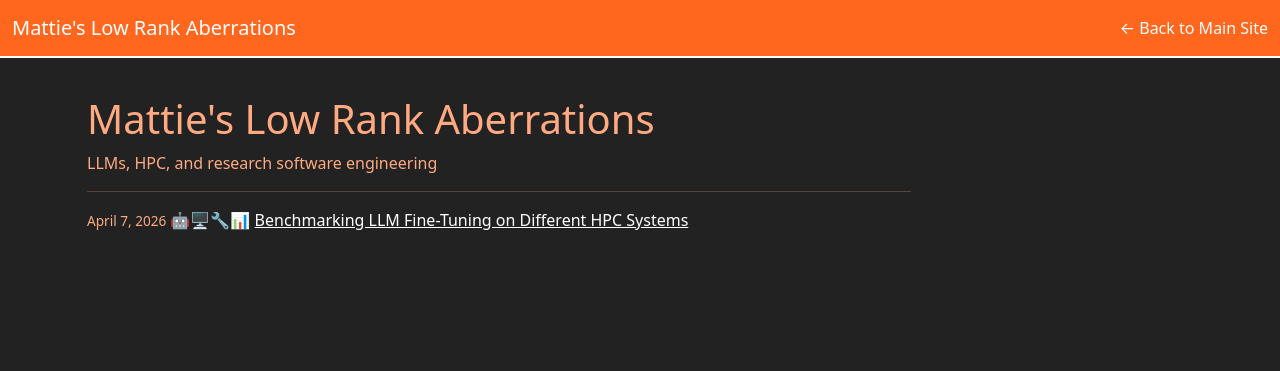
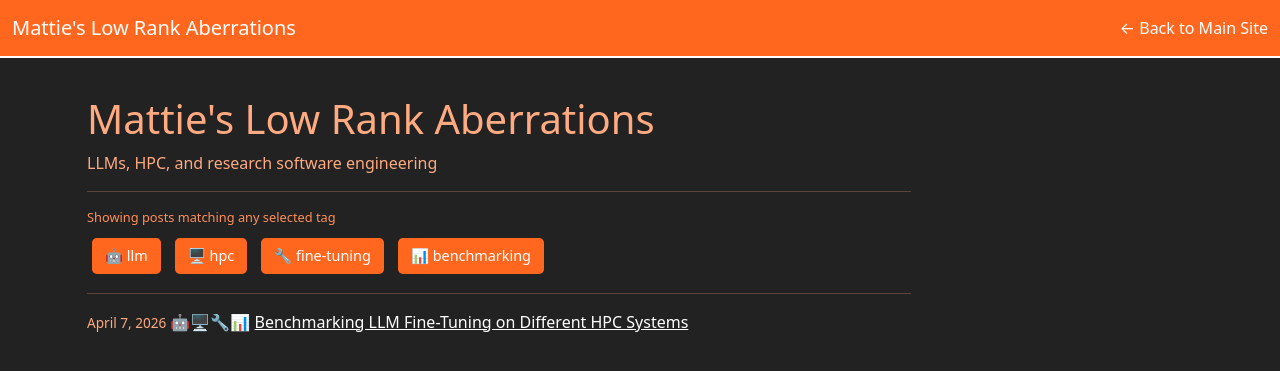
Before and after one commit to niznik-dev/blog, a Jekyll site: the page built from index.html, in a window 1280 px wide. Shown: the top 371 px of the page. Built offline with Jekyll 4.4.1, drawn with Linux system fonts in a browser that asks for light colours.

Commit message:
Add tag filter toggle buttons to post listing
Co-Authored-By: Claude Opus 4.6 (1M context) <noreply@anthropic.com>

```diff
--- a/css/blog.css
+++ b/css/blog.css
@@ -87,3 +87,36 @@ h2 {
   border-radius: 0.3rem;
   font-size: 85%;
 }
+
+.tag-filters {
+  margin: 1rem 0;
+}
+
+.tag-filter-label {
+  font-size: 80%;
+  color: var(--lightPrOrange);
+  margin-bottom: 0.5rem;
+}
+
+.tag-toggle {
+  display: inline-block;
+  padding: 0.3rem 0.7rem;
+  margin: 0.2rem 0.3rem;
+  border-radius: 0.3rem;
+  font-size: 90%;
+  cursor: pointer;
+  border: 2px solid var(--prOrange);
+  background-color: transparent;
+  color: var(--lightestPrOrange);
+  transition: background-color 0.15s, color 0.15s;
+}
+
+.tag-toggle.active {
+  background-color: var(--prOrange);
+  color: white;
+}
+
+.tag-toggle:hover {
+  background-color: var(--lightPrOrange);
+  color: white;
+}
--- a/index.html
+++ b/index.html
@@ -8,14 +8,37 @@ title: Posts
     <h1>{{ site.title }}</h1>
     <p>{{ site.description }}</p>
     <hr>
+    <div class="tag-filters">
+      <p class="tag-filter-label">Showing posts matching any selected tag</p>
+      {% for tag in site.data.tags %}
+      <button class="tag-toggle active" data-tag="{{ tag[0] }}" onclick="toggleTag(this)">{{ tag[1] }} {{ tag[0] }}</button>
+      {% endfor %}
+    </div>
+    <hr>
     <ul class="post-list">
       {% for post in site.posts %}
-      <li>
+      <li data-tags="{{ post.tags | join: ',' }}">
         <span class="post-date">{{ post.date | date: "%B %-d, %Y" }}</span>
         {% for tag in post.tags %}{% if site.data.tags[tag] %}<span title="{{ tag }}">{{ site.data.tags[tag] }}</span>{% endif %}{% endfor %}
         <a href="{{ post.url | relative_url }}">{{ post.title }}</a>
       </li>
       {% endfor %}
     </ul>
+    <script>
+    function toggleTag(btn) {
+      btn.classList.toggle('active');
+      var activeTags = [];
+      document.querySelectorAll('.tag-toggle.active').forEach(function(b) {
+        activeTags.push(b.getAttribute('data-tag'));
+      });
+      document.querySelectorAll('.post-list li').forEach(function(li) {
+        var postTags = li.getAttribute('data-tags').split(',');
+        var match = activeTags.length === 0 || postTags.some(function(t) {
+          return activeTags.indexOf(t) !== -1;
+        });
+        li.style.display = match ? '' : 'none';
+      });
+    }
+    </script>
   </div>
 </div>
```
